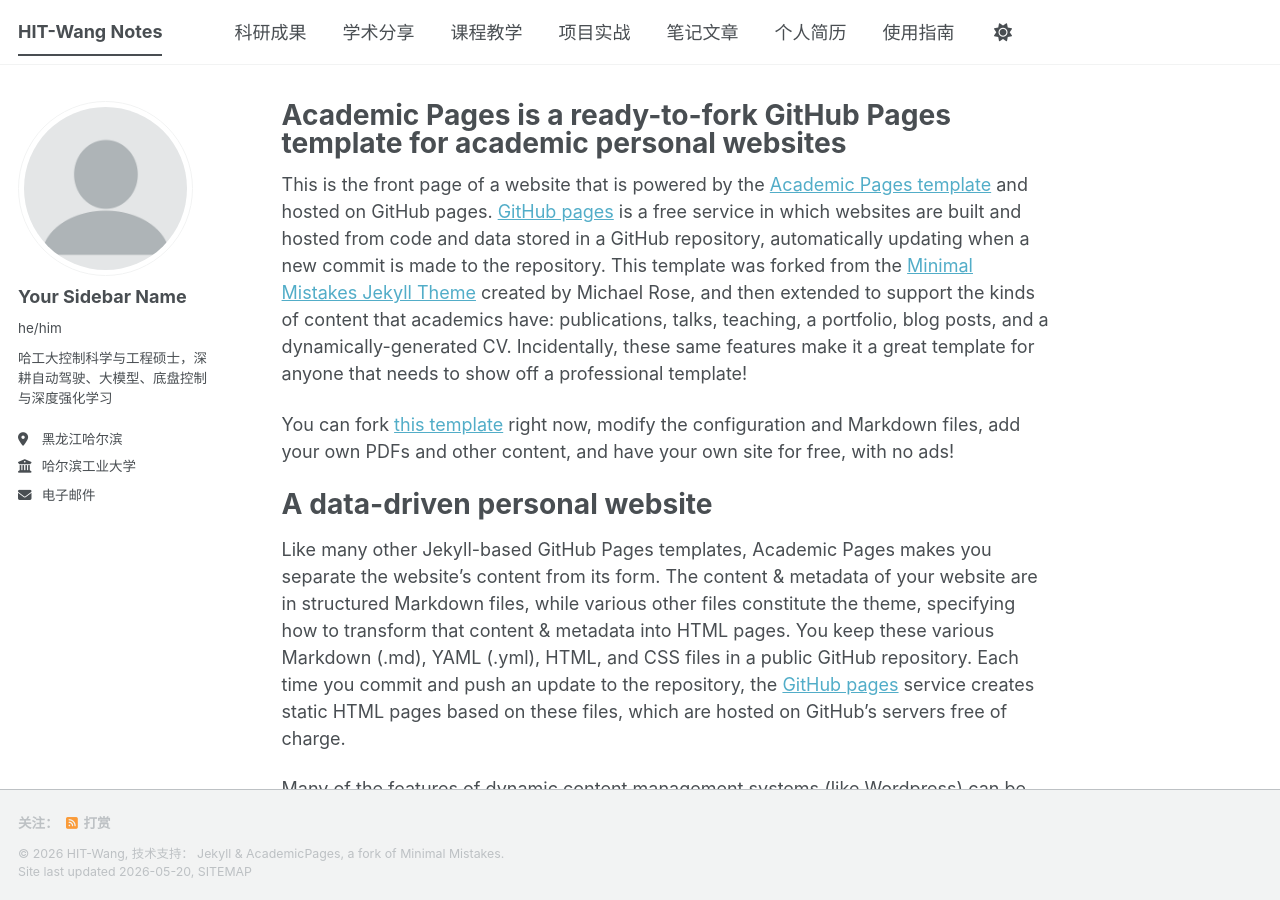
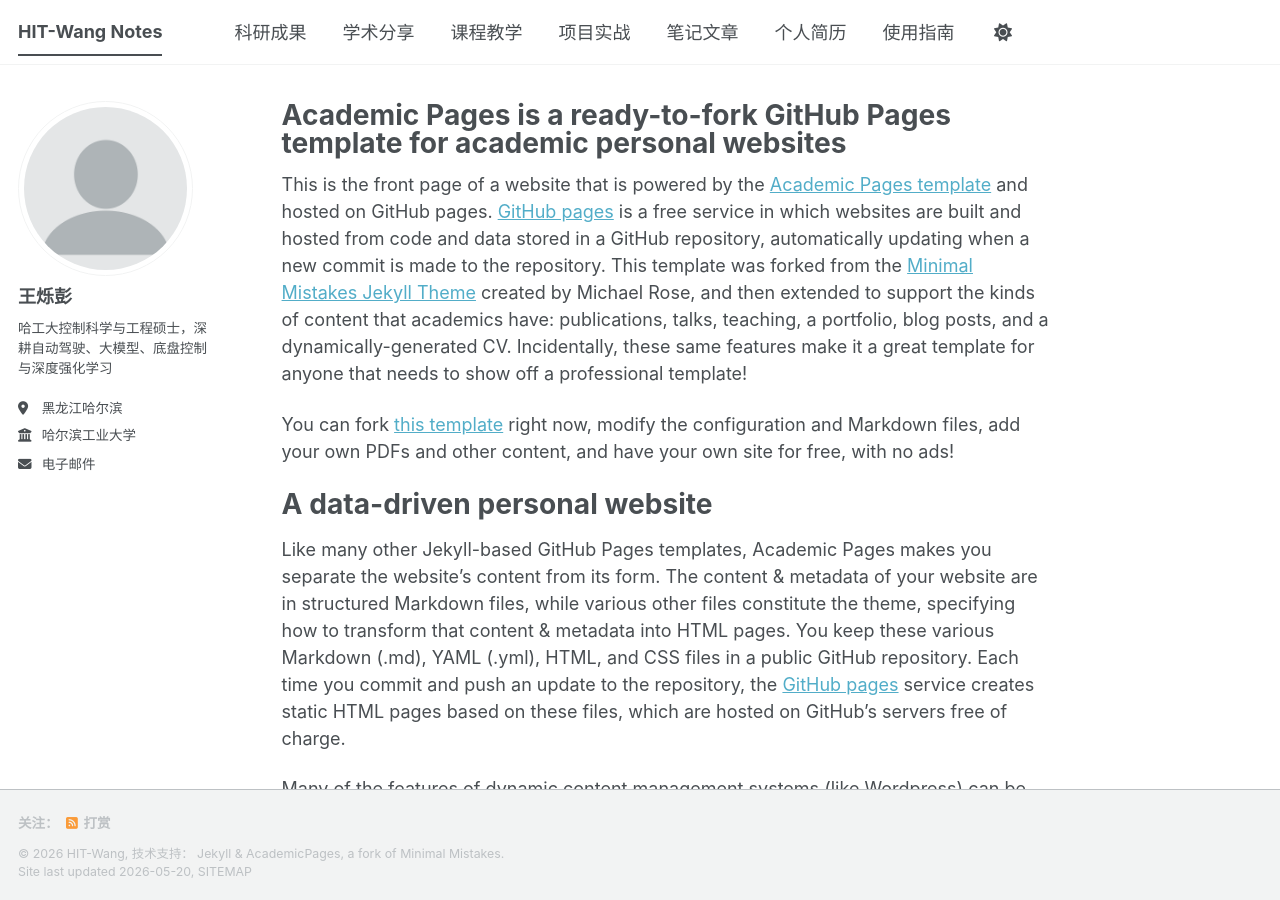
Before and after one commit to HITWang-tech/HITWang-tech.github.io, a Jekyll site: the page built from _pages/about.md, in a window 1280 px wide and 900 px high. Built offline with Jekyll 4.4.1, drawn with Linux system fonts in a browser that asks for light colours; a script bundle is joined from its source files by our own code; library files that are not in the unit come from our copies.

Commit message:
Update _config.yml

```diff
--- a/_config.yml
+++ b/_config.yml
@@ -23,8 +23,8 @@ repository               : ""
 author:
   # Biographic information
   avatar           : "profile.png"
-  name             : "Your Sidebar Name"
-  pronouns         : "he/him"
+  name             : "王烁彭"
+  pronouns         :
   bio              : "哈工大控制科学与工程硕士，深耕自动驾驶、大模型、底盘控制与深度强化学习"
   location         : "黑龙江哈尔滨"
   employer         : "哈尔滨工业大学"
```
